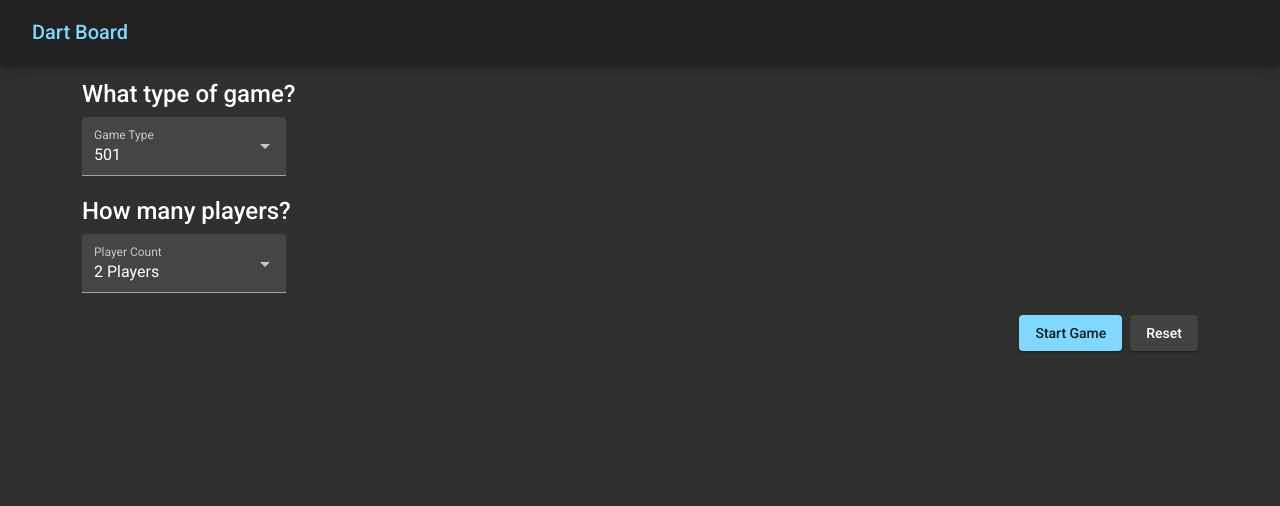
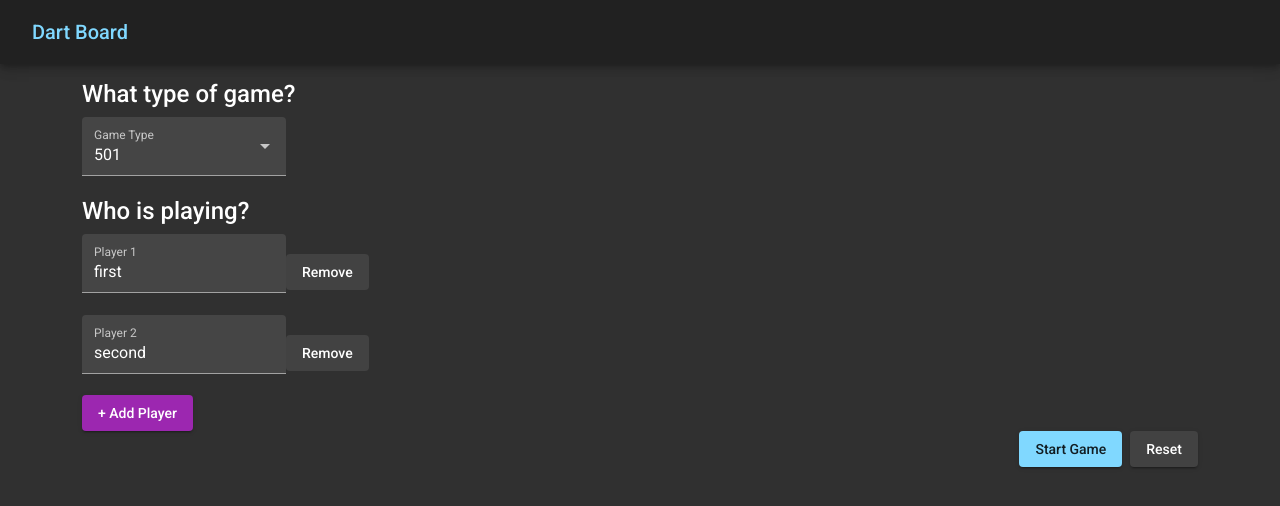
Before and after one commit to ric03/dart-board, an Angular app: page / in a window 1280 px wide. Shown: the top 506 px of the page. Built offline with nearby package versions, Linux system fonts and the light colour scheme.

Commit message:
feat: add PlayerName inputs instead of number of players
- use dynamic FormArray
- add `remove` and `add` functionality

```diff
--- a/src/app/modules/game-selection/game-selection.module.ts
+++ b/src/app/modules/game-selection/game-selection.module.ts
@@ -3,6 +3,7 @@ import {NgModule} from '@angular/core';
 import {ReactiveFormsModule} from '@angular/forms';
 import {MatButtonModule} from "@angular/material/button";
 import {MatFormFieldModule} from '@angular/material/form-field';
+import {MatInputModule} from "@angular/material/input";
 import {MatSelectModule} from '@angular/material/select';
 import {GameSelectionComponent} from './game-selection/game-selection.component';
 
@@ -17,6 +18,7 @@ import {GameSelectionComponent} from './game-selection/game-selection.component'
     MatButtonModule,
     MatFormFieldModule,
     MatSelectModule,
+    MatInputModule,
   ],
   exports: [
     GameSelectionComponent,
--- a/src/app/modules/game-selection/game-selection/game-selection.component.html
+++ b/src/app/modules/game-selection/game-selection/game-selection.component.html
@@ -1,5 +1,5 @@
 <div class="container-sm mt-3">
-  <form [formGroup]="formGroup" (ngSubmit)="onSubmit()" (reset)="onReset()">
+  <form [formGroup]="formGroup" (ngSubmit)="onSubmit()" (reset)="onReset($event)">
 
     <h4>What type of game?</h4>
     <mat-form-field appearance="fill">
@@ -11,15 +11,17 @@
       </mat-select>
     </mat-form-field>
 
-    <h4>How many players?</h4>
-    <mat-form-field appearance="fill">
-      <mat-label class="text">Player Count</mat-label>
-      <mat-select formControlName="playerCount">
-        <mat-option *ngFor="let playerCount of maxPlayerCount" [value]="playerCount">
-          {{playerCount}} Player{{ playerCount > 1 ? 's' : ''}}
-        </mat-option>
-      </mat-select>
-    </mat-form-field>
+    <h4>Who is playing?</h4>
+    <div formArrayName="playerNames">
+      <div *ngFor="let playerName of playerNames.controls; let i=index">
+        <mat-form-field appearance="fill">
+          <mat-label>Player {{ i + 1 }}</mat-label>
+          <input matInput id="playerName-{{ i }}" type="text" [formControlName]="i">
+        </mat-form-field>
+        <button mat-flat-button type="button" (click)="removePlayerName(i)">Remove</button>
+      </div>
+      <button mat-raised-button color="accent" type="button" (click)="addPlayerName()"> + Add Player</button>
+    </div>
 
     <div class="d-flex justify-content-end">
       <button mat-raised-button color="primary" type="submit">Start Game</button>
--- a/src/app/modules/game-selection/game-selection/game-selection.component.ts
+++ b/src/app/modules/game-selection/game-selection/game-selection.component.ts
@@ -1,5 +1,5 @@
 import {Component} from '@angular/core';
-import {FormBuilder, FormGroup} from '@angular/forms';
+import {FormArray, FormBuilder, FormGroup} from '@angular/forms';
 import {Router} from "@angular/router";
 
 enum GameType {
@@ -8,8 +8,6 @@ enum GameType {
   Cricket = 'Cricket',
 }
 
-const MAX_PLAYER_COUNT = 6;
-
 @Component({
   selector: 'app-game-selection',
   templateUrl: './game-selection.component.html',
@@ -17,28 +15,51 @@ const MAX_PLAYER_COUNT = 6;
 })
 export class GameSelectionComponent {
 
+  // Create a reference, to make the enum accessible in the html-template
+  gameType = GameType;
+
+  formGroup: FormGroup = this.fb.group({
+    gameType: GameType.Simple501,
+    playerNames: this.fb.array([
+      this.fb.control('first'),
+      this.fb.control('second'),
+    ]),
+  });
+
   private readonly defaultFormState = {
     gameType: GameType.Simple501,
-    playerCount: 2
+    playerNames: ['first', 'second']
   }
-  formGroup: FormGroup = this.fb.group(this.defaultFormState);
-
-  // Create a reference, to make the enum accessible in the html-template
-  gameType = GameType;
-  maxPlayerCount = [...Array(MAX_PLAYER_COUNT)].map((_, index) => index + 1);
 
   constructor(private fb: FormBuilder,
               private router: Router,
   ) {
   }
 
+  get playerNames(): FormArray {
+    return this.formGroup.get('playerNames') as FormArray;
+  }
+
+  addPlayerName() {
+    this.playerNames.push(this.fb.control(''));
+  }
+
+  removePlayerName(index: number) {
+    this.playerNames.removeAt(index);
+  }
+
   onSubmit() {
-    const playerNames = [...Array(this.formGroup.value.playerCount)].map((_, index) => `Player ${index}`)
+    const playerNames = this.formGroup.value.playerNames
     // noinspection JSIgnoredPromiseFromCall
     this.router.navigate(['dartboard'], {queryParams: {playerNames}});
   }
 
-  onReset() {
+  onReset(event: Event) {
+    // The reset event fires when a <form> is reset.
+    // Required to prevent the default reset mechanism.
+    // Otherwise, the form would be completely empty.
+    event.preventDefault();
+
     this.formGroup.reset(this.defaultFormState)
   }
 }
```
